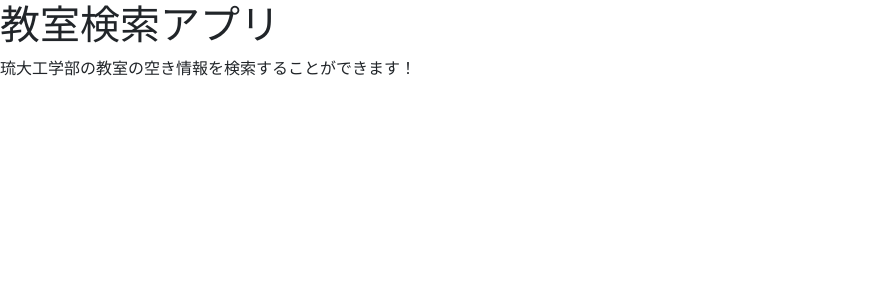
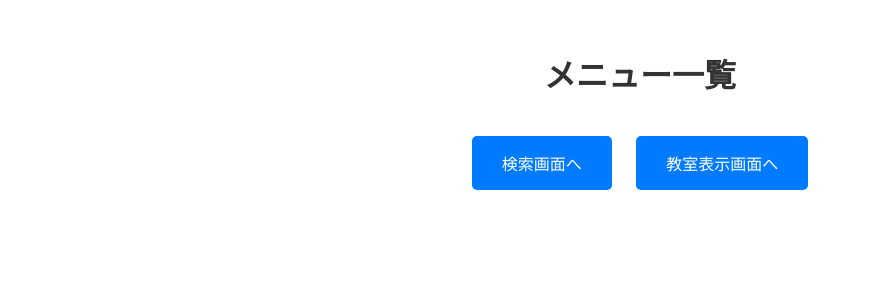
Before and after one commit to eiei1000/classroom-search-repository, a Flask app: page / in a window 1280 px wide. Shown: the top 300 px of the page, without its empty margins (0-871 px from the left). Run offline with Flask 3, Linux system fonts and the light colour scheme.

Commit message:
index部分とcss追加

```diff
--- /dev/null
+++ b/static/style.css
@@ -0,0 +1,30 @@
+body {
+    font-family: sans-serif;
+    text-align: center;
+    margin-top: 50px;
+}
+
+h1 {
+    color: #333;
+}
+
+.button-container {
+    margin-top: 30px;
+}
+
+.button {
+    display: inline-block;
+    padding: 15px 30px;
+    margin: 10px;
+    font-size: 16px;
+    color: white;
+    background-color: #007BFF;
+    border: none;
+    border-radius: 5px;
+    text-decoration: none;
+    cursor: pointer;
+}
+
+.button:hover {
+    background-color: #0056b3;
+}
--- a/templates/base.html
+++ b/templates/base.html
@@ -2,10 +2,12 @@
 <html lang="ja">
 <head>
     <meta charset="UTF-8">
-    <link href="https://cdn.jsdelivr.net/npm/bootstrap@5.3.0/dist/css/bootstrap.min.css" rel="stylesheet" integrity="sha384-9ndCyUaIbzAi2FUVXJi0CjmCapSmO7SnpJef0486qhLnuZ2cdeRhO02iuK6FUUVM" crossorigin="anonymous">
-    <title>{% block title %}{% endblock %}</title>
+    <title>{% block title %}{% endblock %} - アプリケーション名</title>
+    <link rel="stylesheet" href="{{ url_for('static', filename='style.css') }}">
 </head>
 <body>
-    {% block content %}{% endblock %}
+    <div class="container">
+        {% block content %}{% endblock %}
+    </div>
 </body>
 </html>
--- a/templates/index.html
+++ b/templates/index.html
@@ -1,10 +1,14 @@
 {% extends "base.html" %}
 
-{% block title %}教室検索アプリホーム{% endblock %}
+{% block title %}
+一覧画面
+{% endblock %}
 
 {% block content %}
-<header>
-    <h1>教室検索アプリ</h1>
-    <p>琉大工学部の教室の空き情報を検索することができます！</p>
-</header>
+<h1>メニュー一覧</h1>
+
+<div class="button-container">
+    <a href="search.html" class="button">検索画面へ</a>
+    <a href="classroom_display.html" class="button">教室表示画面へ</a>
+</div>
 {% endblock %}
```
Also changed, not shown: 1 other file.
